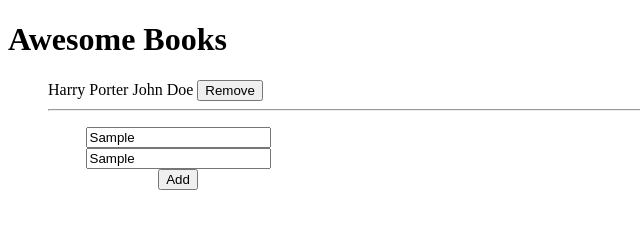
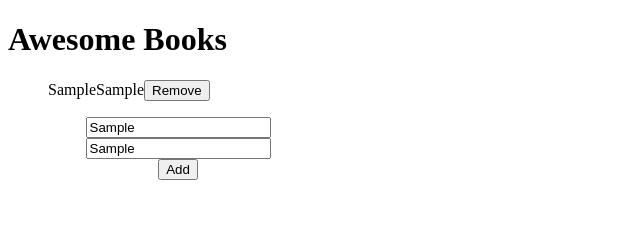
Before and after one commit to sameh080081/Awesome-books, a plain HTML site: page index.html in a window 1280 px wide. Both pictures are taken after typing "Sample", "Sample" into the empty fields and a click on the button "Add". Shown: the whole page, without its empty margins (0-640 px from the left). Drawn offline with Linux system fonts and the light colour scheme.

Commit message:
Add javaScript code

```diff
--- a/index.html
+++ b/index.html
@@ -9,17 +9,12 @@
 </head>
 <body>
     <h1>Awesome Books</h1>
-    <ul>
-        <li>
-            <span>Harry Porter</span>
-            <span>John Doe</span>
-            <button class="remove">Remove</button>
-            <hr>
-        </li>
+    <ul class="lists">
+
     </ul>
     <form id="myform">
-        <input type="text" placeholder="Title">
-        <input type="text" placeholder="Author">
+        <input class="title" type="text" placeholder="Title">
+        <input class= "author" type="text" placeholder="Author">
         <button>Add</button>
     </form>
     <script src="index.js"></script>
--- a/index.js
+++ b/index.js
@@ -1,5 +1,5 @@
-const terminate = document.querySelectorAll('.remove');
 
+const terminate = document.querySelectorAll('.lists');
 Array.from(terminate).forEach((term) => {
     term.addEventListener('click', (e) => {
 
@@ -10,10 +10,27 @@ Array.from(terminate).forEach((term) => {
 });
 
 
-
+const bookList = document.querySelector('.lists')
 const form = document.forms['myform'];
 
 form.addEventListener('submit', (e) => {
     e.preventDefault();
-    const bookName = form.querySelectorAll('input[type="text"]').value;
-})
+    const bookName = form.querySelector('.title').value;
+    const bookTitle = form.querySelector('.author').value;
+    //creating elements
+    const li = document.createElement('li');
+    const author = document.createElement('span');
+    const title = document.createElement('span')
+    const btn = document.createElement('button')
+    btn.classList.add('remove');
+    //appending
+    li.appendChild(author);
+    li.appendChild(title);
+    li.appendChild(btn);
+    bookList.appendChild(li)
+    //Content display
+    btn.textContent = 'Remove';
+    author.textContent = bookName;
+    title.textContent = bookTitle;
+
+});
```
